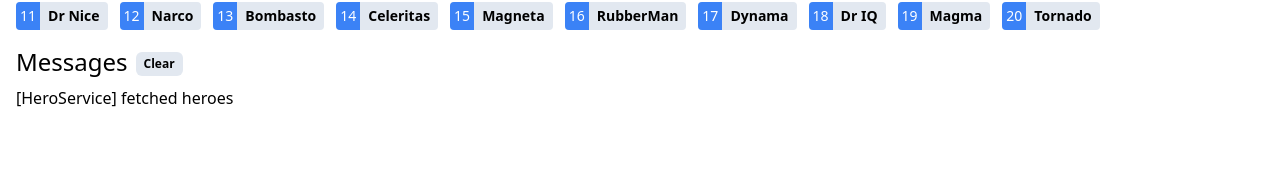
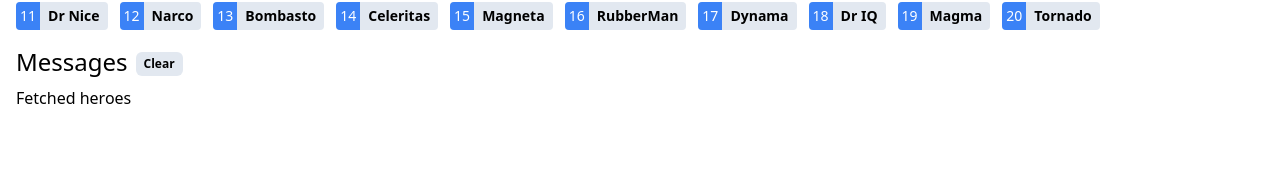
Before and after one commit to daveg1/tour-of-heroes, an Angular app: page / in a window 1280 px wide. Shown: the part 130-300 px from the top of the page. Built offline with nearby package versions, Linux system fonts and the light colour scheme.

Commit message:
main: add select hero message

```diff
--- a/src/app/components/heroes/heroes.component.ts
+++ b/src/app/components/heroes/heroes.component.ts
@@ -1,6 +1,9 @@
 import { Component, OnInit } from '@angular/core';
 import { Hero } from '../../types/Hero';
 import { HeroService } from '../../services/hero.service';
+import { MessageService } from '../../services/message.service';
+
+const TAG = '[HeroesComponent]';
 
 @Component({
   selector: 'app-heroes',
@@ -11,7 +14,10 @@ export class HeroesComponent implements OnInit {
   heroes: Hero[] = [];
   selectedHero?: Hero;
 
-  constructor(private heroService: HeroService) {}
+  constructor(
+    private heroService: HeroService,
+    private messageService: MessageService
+  ) {}
 
   ngOnInit(): void {
     this.heroService.getHeroes().subscribe((heroes) => {
@@ -20,6 +26,8 @@ export class HeroesComponent implements OnInit {
   }
 
   onSelect(hero: Hero) {
+    const message = this.messageService.format(TAG, 'Selected hero', hero.id);
+    this.messageService.add(message);
     this.selectedHero = hero;
   }
 }
--- a/src/app/services/hero.service.ts
+++ b/src/app/services/hero.service.ts
@@ -14,7 +14,7 @@ export class HeroService {
   constructor(private messageService: MessageService) {}
 
   getHeroes(): Observable<Hero[]> {
-    const message = this.messageService.format(TAG, 'fetched heroes');
+    const message = this.messageService.format(TAG, 'Fetched heroes');
     this.messageService.add(message);
     return of(HEROES);
   }
--- a/src/app/services/message.service.ts
+++ b/src/app/services/message.service.ts
@@ -14,7 +14,7 @@ export class MessageService {
     this.messages = [];
   }
 
-  format(...args: any) {
+  format(tag: string, ...args: any) {
     return [...args].join(' ');
   }
 }
```
